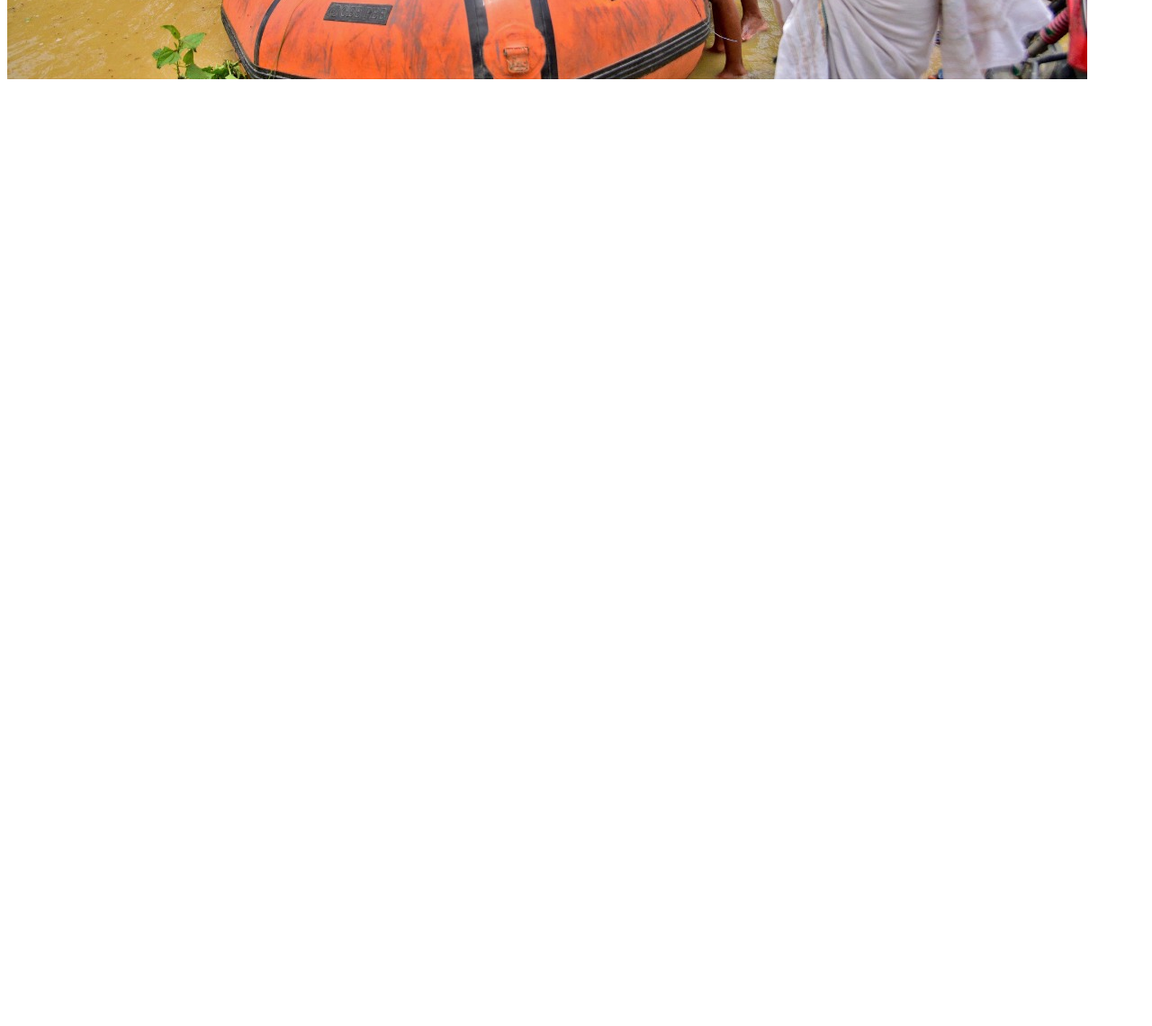
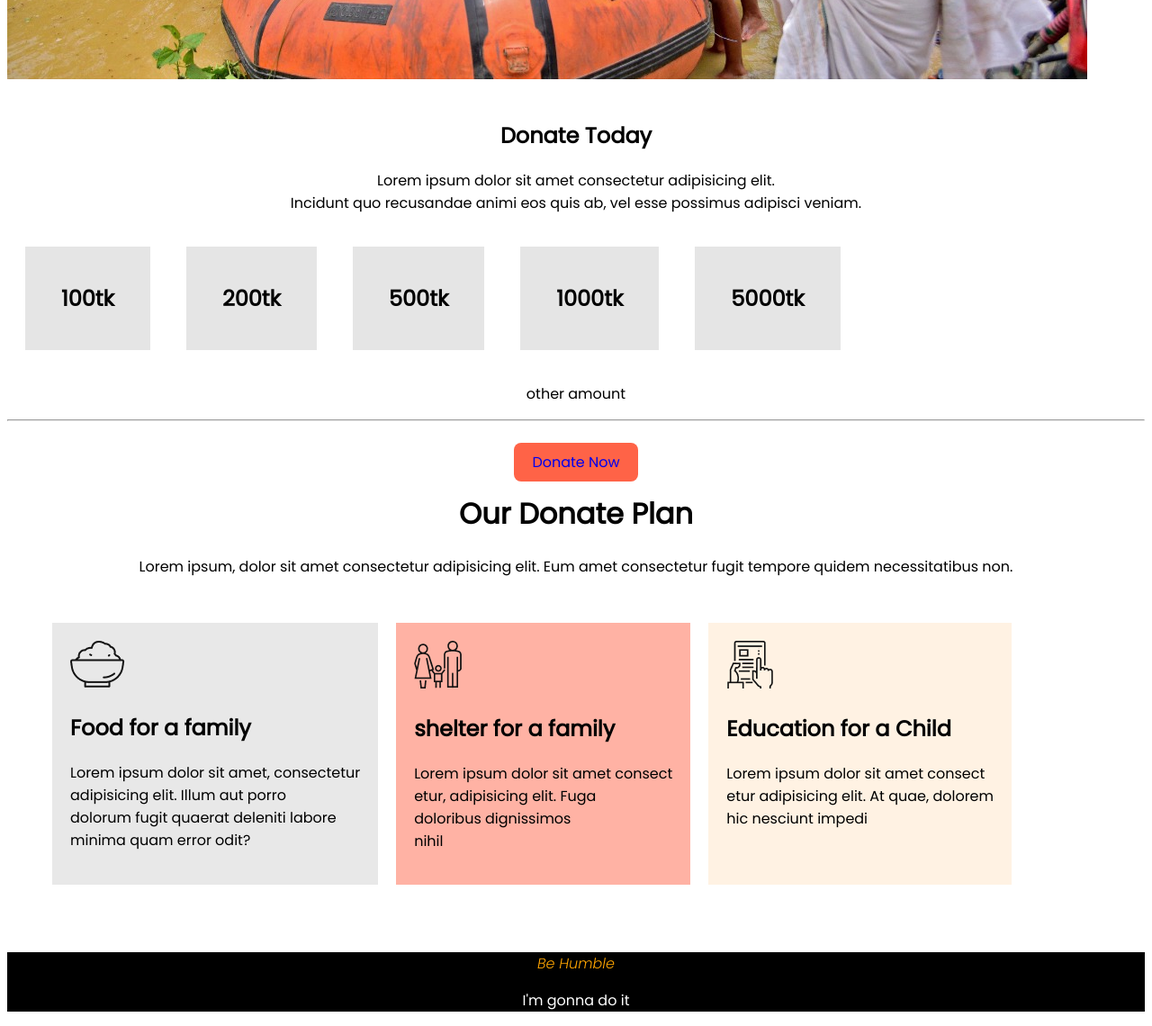
Before and after one commit to yousufbinakram/donate-for-flood, a plain HTML site: page index.html in a window 1280 px wide. Shown: the part 500-1640 px from the top of the page at 90% size. Before the commit the page ends 800 px from the top, so only its background shows below. Drawn offline with Linux system fonts and the light colour scheme.

Commit message:
done 80%

```diff
--- a/index.html
+++ b/index.html
@@ -4,6 +4,9 @@
     <meta charset="UTF-8">
     <meta http-equiv="X-UA-Compatible" content="IE=edge">
     <meta name="viewport" content="width=device-width, initial-scale=1.0"><link rel="preconnect" href="https://fonts.googleapis.com">
+    <link rel="preconnect" href="https://fonts.gstatic.com" crossorigin>
+    <link href="https://fonts.googleapis.com/css2?family=Poppins:ital,wght@0,400;1,300&display=swap" rel="stylesheet">
+    <link rel="preconnect" href="https://fonts.googleapis.com">
     <link rel="preconnect" href="https://fonts.gstatic.com" crossorigin>
     <link href="https://fonts.googleapis.com/css2?family=Poppins:ital,wght@0,400;1,300&display=swap" rel="stylesheet">
     <title>donate-for-flood</title>
@@ -15,9 +18,50 @@
         <h1>Let's Help Those Who Are <br> More Need
 </h1> <p>Lorem ipsum dolor sit amet, consectetur adipisicing elit. Velit, ducimus!</p> <br>
 <a class="link-button" target="_blank" href="https://www.facebook.com/yousufali.ali.94651/">Donate Now</a>
-</div></section>
+</div></section> <br>
+<section class="donate-today">
+    <div>
+        <h1>Donate Today</h1>
+        <p>Lorem ipsum dolor sit amet consectetur adipisicing elit. <br> Incidunt quo recusandae animi eos quis ab, vel esse possimus adipisci veniam.</p>
+    </div> </section>
+<section class="amount-of-donate">
+    <h2>100tk</h2>
+    <h2>200tk</h2>
+    <h2>500tk</h2>
+    <h2>1000tk</h2>
+    <h2>5000tk</h2>
 
+</section>
+<div id="donate-other">
+    <p>other amount</p> <hr> <br>
+    <a class="link-button" target="_blank" href="https://www.facebook.com/yousufali.ali.94651/">Donate Now</a>
 
-
+</div>
+<div class="donate-plan">
+    <h1>Our Donate Plan</h1>
+    <p>Lorem ipsum, dolor sit amet consectetur adipisicing elit. Eum amet consectetur fugit tempore quidem necessitatibus non.</p>
+</div>
 </body>
+<section class="flexible-container">
+    <div id="food">
+        <img src="icons/food.png" alt="">
+        <h2>Food for a family</h2>
+        <p>Lorem ipsum dolor sit amet, consectetur <br> adipisicing elit. Illum aut porro <br> dolorum fugit quaerat deleniti labore <br> minima quam error odit?</p>
+    </div>
+    <div id="shelter">
+        <img src="icons/shelter.png" alt="">
+         <h2>  shelter for a family</h2>
+         <p>Lorem ipsum dolor sit amet consect <br> etur,
+            adipisicing elit. Fuga <br> doloribus dignissimos <br> nihil </p>
+    </div>
+    <div id="education">
+        <img src="icons/Frame-1.png" alt="">
+        <h2>Education for a Child</h2> <p>Lorem ipsum dolor sit amet consect <br> etur adipisicing elit. At quae, dolorem <br> hic nesciunt impedi</p>
+    </div>
+</section>
+<br>
+<footer>
+     <i> <span class="orange-color">Be Humble </span></i>
+    <p>I'm gonna do it</p>
+</footer>
 </html>
--- a/style.css
+++ b/style.css
@@ -16,3 +16,49 @@ body{
     padding: 10px 20px;
     border-radius: 8px;
 }
+.donate-today{
+    text-align: center;
+    margin-top: 20px;
+}
+.amount-of-donate{
+    display: flex;
+}
+.amount-of-donate h2{
+    background-color: rgba(128, 128, 128, 0.205);
+    margin: 20px;
+    padding: 40px;
+}
+#donate-other{
+    text-align: center;
+}
+.donate-plan{
+    text-align: center;
+
+}
+.flexible-container{
+    display: flex;
+    margin: 40px;
+}
+footer{ color: white;
+    text-align: center;
+    background-color: black;
+}
+.orange-color{
+    color: orange;
+}
+#food{
+    background-color: rgba(128, 128, 128, 0.185);
+    margin: 10px;
+    padding: 20px;
+}
+#shelter{
+    background-color: rgba(255, 99, 71, 0.494);
+    margin: 10px;
+    padding: 20px;
+
+}
+#education{
+    background-color: rgba(255, 228, 196, 0.48);
+    margin: 10px;
+    padding: 20px;
+}
```
